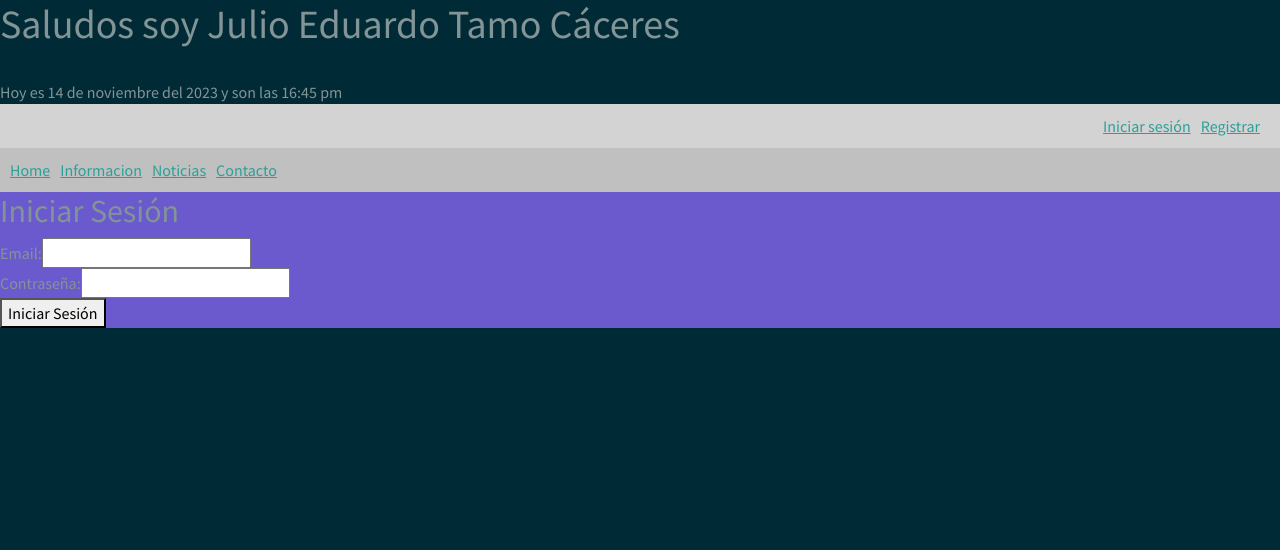
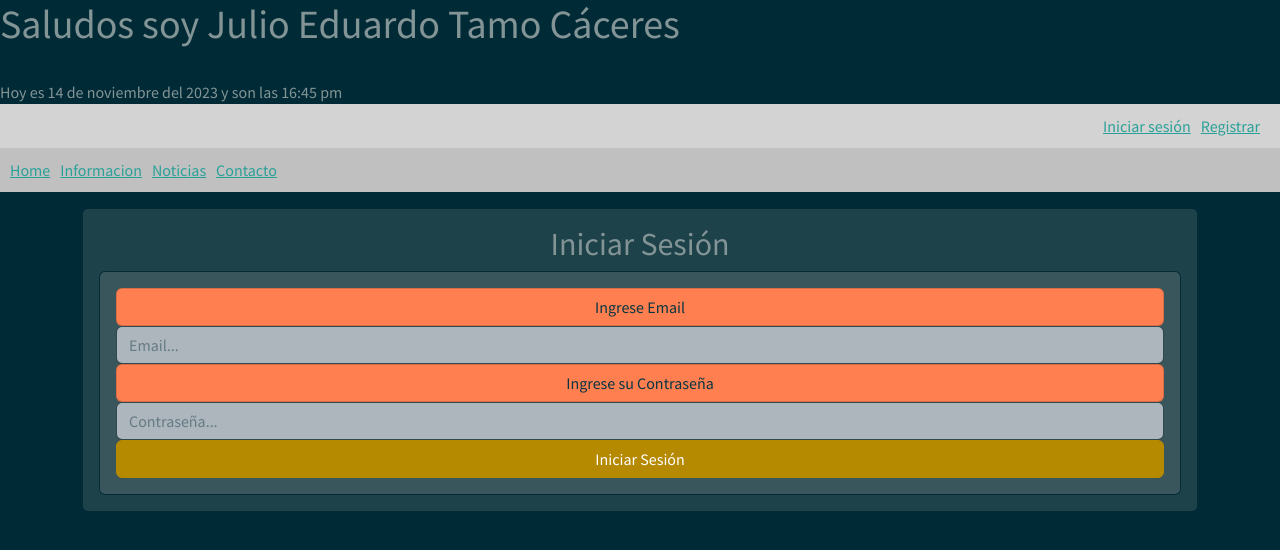
Before and after one commit to eduC22/project11, a React (Create React App) app: page /LoginForm in a window 1280 px wide. Shown: the top 550 px of the page. Built offline with nearby package versions, Linux system fonts and the light colour scheme; no server answers.

Commit message:
V15 - Revision examen - estilo de iniciar sesion

```diff
--- a/src/login/LoginForm.js
+++ b/src/login/LoginForm.js
@@ -34,11 +34,33 @@ function LoginForm() {
 
   return (
 
-    <div id='public' >
-      <h2>Iniciar Sesión</h2>
+    <div className='container text-center'>
+      <div className='card bs-secondary p-3 mt-3'>
 
-     <form onSubmit={handleSignIn}>
+      <h2 className='col-md-12'>Iniciar Sesión</h2>
 
+      <form className='card card-body' onSubmit={handleSignIn}>
+        <div className='form-group input-group'>
+          <label id="file" className='form-control float-start'>Ingrese Email</label>
+        </div>
+
+        <div className='form-group input-group'>
+          <input className='form-control float-start' type="email" placeholder='Email...' value={email} onChange={(e) => setEmail(e.target.value)} />
+        </div>
+
+        <div className='form-group input-group'>
+          <label id="file" className='form-control float-start'>Ingrese su Contraseña</label>
+        </div>
+
+        <div className='form-group input-group'>
+          <input className='form-control float-start'type="password" placeholder='Contraseña...' value={password} onChange={(e) => setPassword(e.target.value)} />
+        </div>
+
+        {error && <p style={{ color: 'red' }}>{error}</p>}
+        <button className='btn btn-primary btn-block' type="submit">Iniciar Sesión</button>
+      </form>
+
+     {/*<form onSubmit={handleSignIn}>
         <div>
           <label>Email:</label>
           <input type="email" value={email} onChange={(e) => setEmail(e.target.value)} />
@@ -49,8 +71,10 @@ function LoginForm() {
         </div>
         {error && <p style={{ color: 'red' }}>{error}</p>}
         <button type="submit">Iniciar Sesión</button>
-      </form>
-    </div>
+  </form>*/}
+        </div>
+      </div>
+
   );
 }
 
--- a/src/ruteo/BarraRutasPublic.js
+++ b/src/ruteo/BarraRutasPublic.js
@@ -34,7 +34,7 @@ const BarraRutasPublic = () => {
     }
 
     return (
-      <div style={{ background:"greenyellow", }}>
+      <div>
         <nav>
           <div id="login">
             <ul>
```
